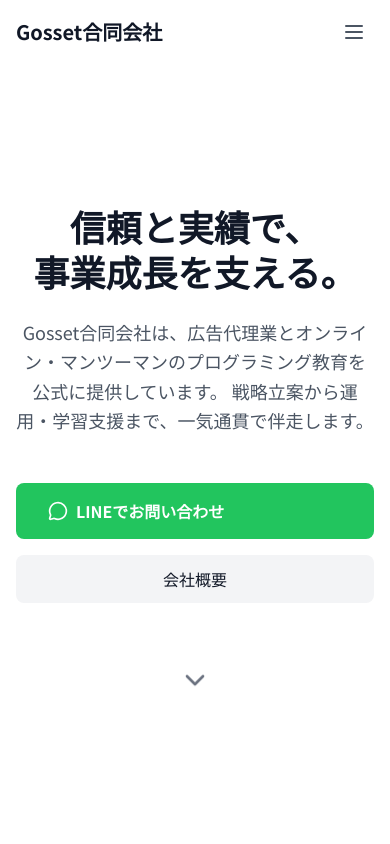
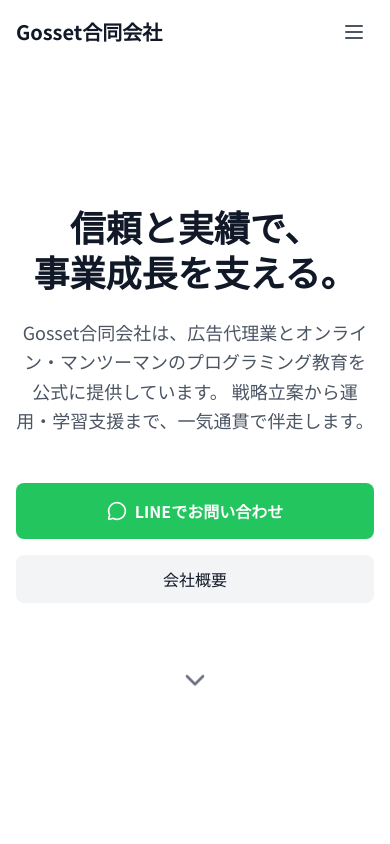
Before and after one commit to atsushimemet/gosset-lp, a Next.js app: page / in a window 390 px wide. Shown: the top 844 px of the page. Built offline with nearby package versions, Linux system fonts and the light colour scheme.

Commit message:
Add justify-center to LINE contact button for better alignment
Co-authored-by: noap3b69n <noap3b69n@gmail.com>

```diff
--- a/components/Hero.tsx
+++ b/components/Hero.tsx
@@ -31,7 +31,7 @@ export default function Hero() {
           <div className="flex flex-col sm:flex-row gap-4 justify-center items-center">
             <button
               onClick={handleLineContact}
-              className="bg-green-500 hover:bg-green-600 text-white font-semibold py-4 px-8 rounded-lg inline-flex items-center transition-colors duration-200 w-full sm:w-auto"
+              className="bg-green-500 hover:bg-green-600 text-white font-semibold py-4 px-8 rounded-lg inline-flex items-center justify-center transition-colors duration-200 w-full sm:w-auto"
             >
               <MessageCircle className="w-5 h-5 mr-2" />
               LINEでお問い合わせ
```
